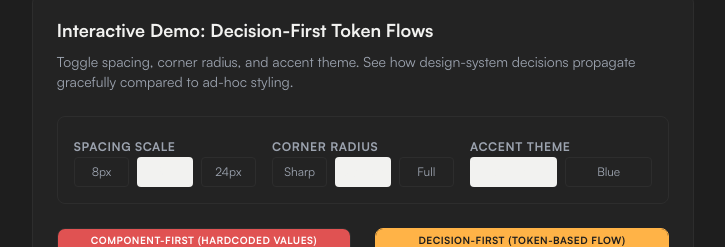
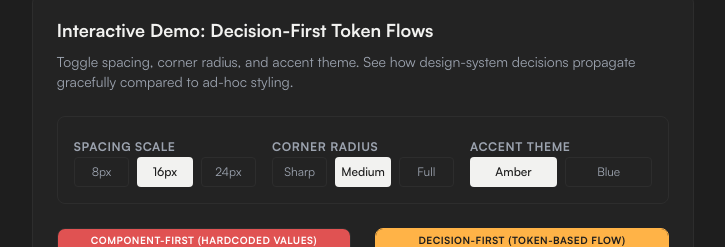
Before and after one commit to Donald-Edinam/donaldedinam, a Next.js app: page /writing/design-systems-are-decisions in a window 1280 px wide. Shown: the part 1077-1324 px from the top of the page, without its empty margins (277-1002 px from the left). Built offline with nearby package versions, Linux system fonts and the light colour scheme; no server answers.

Commit message:
style: fix active buttons text contrast in DesignSystemIllustration

```diff
--- a/components/writing/DesignSystemIllustration.tsx
+++ b/components/writing/DesignSystemIllustration.tsx
@@ -30,7 +30,7 @@ export function DesignSystemIllustration() {
                                 onClick={() => setSpacing(s)}
                                 className={`flex-1 py-1.5 text-xs rounded border transition-colors ${
                                     spacing === s
-                                        ? "bg-text-primary text-bg-primary border-transparent font-medium"
+                                        ? "bg-text-primary text-bg border-transparent font-medium"
                                         : "border-border-subtle text-text-muted hover:text-text-primary hover:border-text-muted"
                                 }`}
                             >
@@ -50,7 +50,7 @@ export function DesignSystemIllustration() {
                                 onClick={() => setRadius(r)}
                                 className={`flex-1 py-1.5 text-xs rounded border transition-colors ${
                                     radius === r
-                                        ? "bg-text-primary text-bg-primary border-transparent font-medium"
+                                        ? "bg-text-primary text-bg border-transparent font-medium"
                                         : "border-border-subtle text-text-muted hover:text-text-primary hover:border-text-muted"
                                 }`}
                             >
@@ -70,7 +70,7 @@ export function DesignSystemIllustration() {
                                 onClick={() => setAccentColor(c)}
                                 className={`flex-1 py-1.5 text-xs rounded border capitalize transition-colors ${
                                     accentColor === c
-                                        ? "bg-text-primary text-bg-primary border-transparent font-medium"
+                                        ? "bg-text-primary text-bg border-transparent font-medium"
                                         : "border-border-subtle text-text-muted hover:text-text-primary hover:border-text-muted"
                                 }`}
                             >
```
